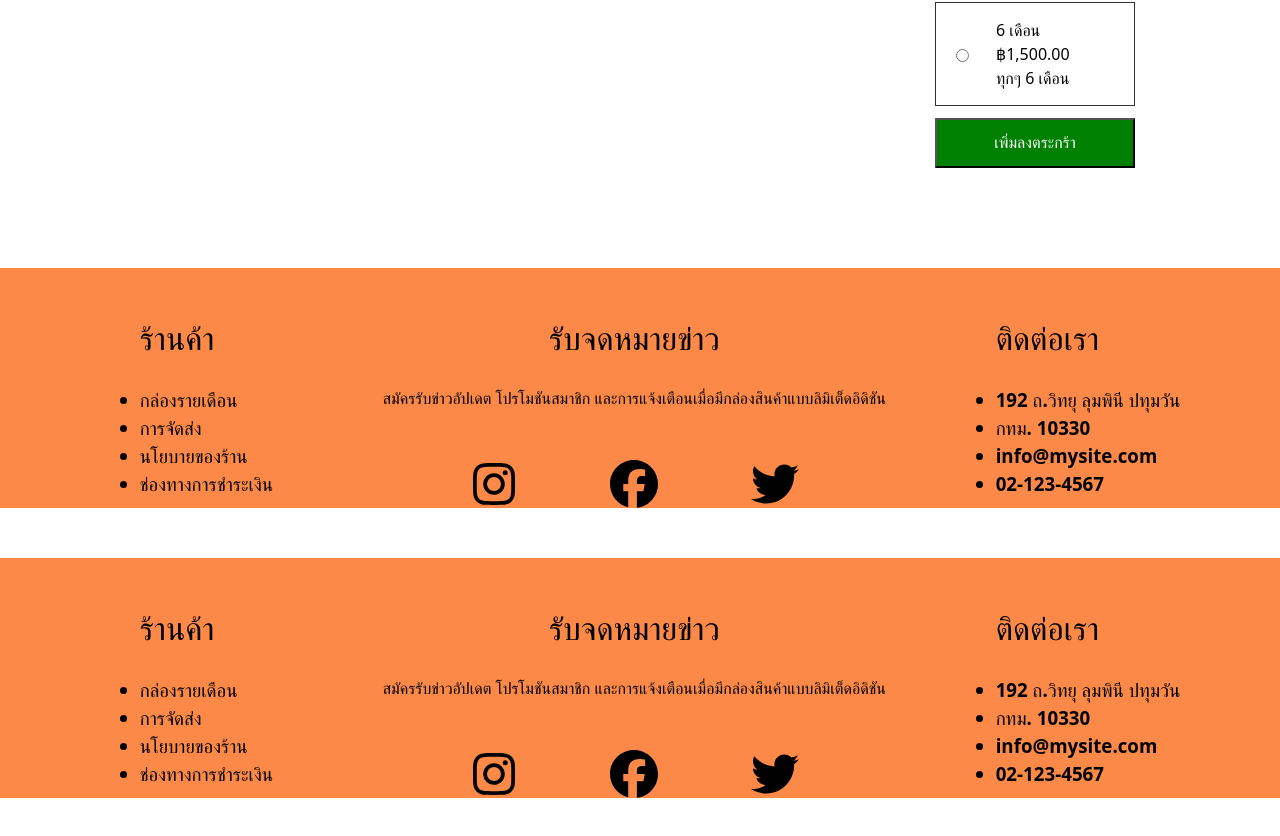
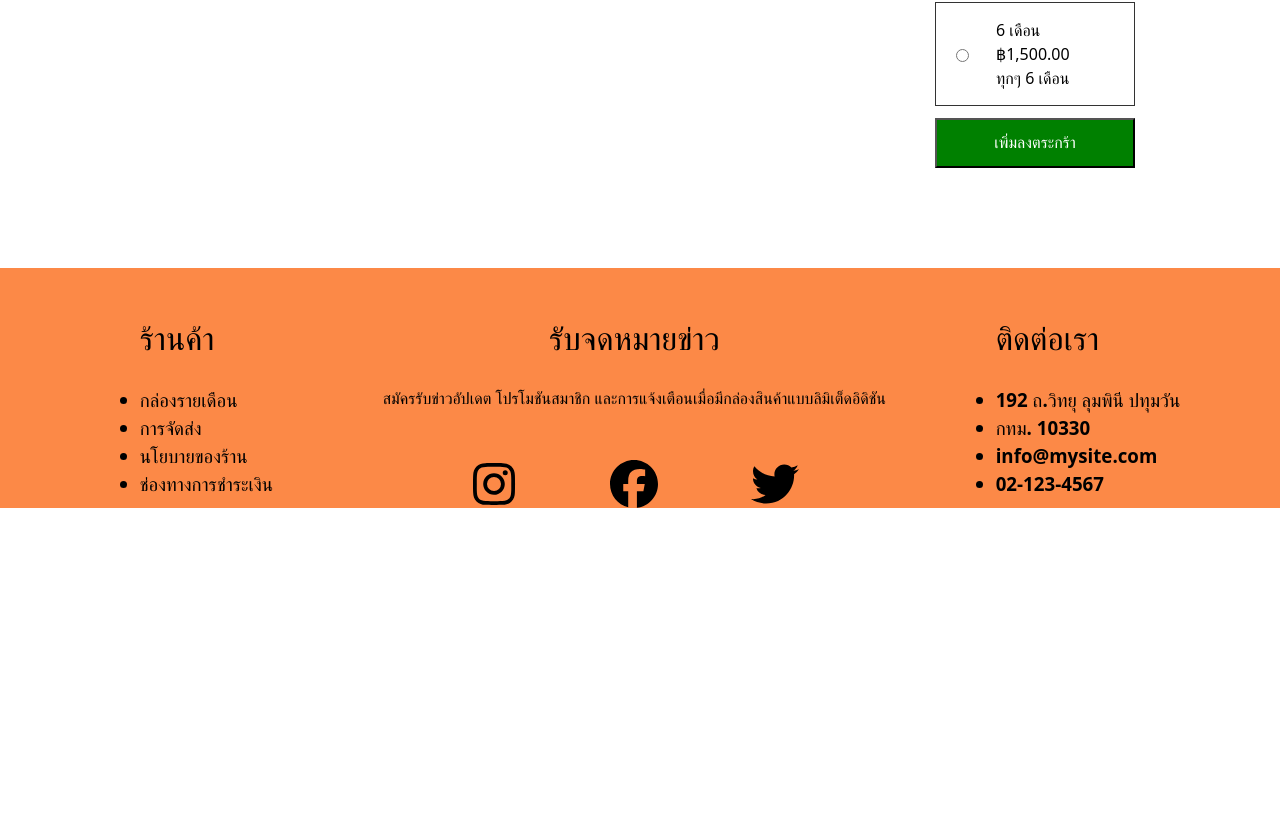
Before and after one commit to matheemooksombut-dotcom/BrandingWebsite, a React (Vite) app: page /product-3 in a window 1280 px wide. Shown: the part 1075-1911 px from the top of the page. After the commit the page ends 1629 px from the top, so only its background shows below. Built offline with nearby package versions, Linux system fonts and the light colour scheme.

Commit message:
UpdatedVersion

```diff
--- a/src/Home.jsx
+++ b/src/Home.jsx
@@ -3,13 +3,11 @@ import Headersection from './components/headersection.jsx'
 import Navbar from './components/navbar.jsx'
 import Branding from './components/branding.jsx'
 import Footer from './components/footer.jsx'
-import { useState } from 'react'
 
-function Home({ count,cartItems}) {
-
+function Home({ count, cartItems }) {
   return (
     <>
-      <Navbar count={count} />
+      <Navbar count={count} cartItems={cartItems} />
       <Headersection />
       <Branding />
       <div id="contact">
--- a/src/items.jsx
+++ b/src/items.jsx
@@ -2,11 +2,11 @@ import '../src/style/index.css'
 import Navbar from "./components/navbar.jsx"
 import Footer from './components/footer.jsx'
 import Itemscompoun from './components/itemscompoun.jsx'
-import { useState } from 'react'
-function Items({ count,setCount}) {
+
+function Items({ count, cartItems }) {
   return (
     <>
-      <Navbar count={count}  />
+      <Navbar count={count} cartItems={cartItems} />
       <Itemscompoun />
       <div id="contact">
         <Footer />
@@ -14,4 +14,5 @@ function Items({ count,setCount}) {
     </>
   )
 }
+
 export default Items
--- a/src/product-2.jsx
+++ b/src/product-2.jsx
@@ -1,12 +1,9 @@
 import '../src/style/index.css'
 import Navbar from "./components/navbar.jsx"
 import Footer from './components/footer.jsx'
-import { useState } from 'react'
-import { Link } from 'react-router-dom'
 import Productcompount2 from './components/product-2-compount.jsx'
-function Product2({ count, setCount }) {
-const [cartItems, setCartItems] = useState([])
 
+function Product2({ count, setCount, cartItems, setCartItems }) {
   const handleAddToCart = (item) => {
     setCartItems(prev => [...prev, item])
     setCount(prev => prev + 1)
@@ -14,17 +11,13 @@ const handleAddToCart = (item) => {
 
   return (
     <>
-      <Navbar count={count}   />
+      <Navbar count={count} cartItems={cartItems} />
       <Productcompount2 count={count} setCount={setCount} onAddToCart={handleAddToCart} />
       <div id="contact">
         <Footer />
       </div>
-
-
-
-
-
     </>
   )
 }
+
 export default Product2
--- a/src/product-3.jsx
+++ b/src/product-3.jsx
@@ -1,11 +1,9 @@
 import '../src/style/index.css'
 import Navbar from "./components/navbar.jsx"
 import Footer from './components/footer.jsx'
-import { useState } from 'react'
 import Productcompount3 from './components/product-3-compount.jsx'
-function Product3({ count, setCount }) {
-const [cartItems, setCartItems] = useState([])
 
+function Product3({ count, setCount, cartItems, setCartItems }) {
   const handleAddToCart = (item) => {
     setCartItems(prev => [...prev, item])
     setCount(prev => prev + 1)
@@ -13,21 +11,13 @@ const handleAddToCart = (item) => {
 
   return (
     <>
-      <Navbar count={count}  />
+      <Navbar count={count} cartItems={cartItems} />
       <Productcompount3 count={count} setCount={setCount} onAddToCart={handleAddToCart} />
       <div id="contact">
         <Footer />
       </div>
-
-        <div id="contact">
-          <Footer />
-        </div>
-
-
-
-
-
     </>
   )
 }
+
 export default Product3
--- a/src/product-4.jsx
+++ b/src/product-4.jsx
@@ -1,11 +1,9 @@
 import '../src/style/index.css'
 import Navbar from "./components/navbar.jsx"
 import Footer from './components/footer.jsx'
-import { useState } from 'react'
 import Productcompount4 from './components/product-4-compount.jsx'
-function Product4({ count, setCount }) {
-const [cartItems, setCartItems] = useState([])
 
+function Product4({ count, setCount, cartItems, setCartItems }) {
   const handleAddToCart = (item) => {
     setCartItems(prev => [...prev, item])
     setCount(prev => prev + 1)
@@ -13,21 +11,13 @@ const handleAddToCart = (item) => {
 
   return (
     <>
-      <Navbar count={count}   />
+      <Navbar count={count} cartItems={cartItems} />
       <Productcompount4 count={count} setCount={setCount} onAddToCart={handleAddToCart} />
       <div id="contact">
         <Footer />
       </div>
-
-        <div id="contact">
-          <Footer />
-        </div>
-
-
-
-
-
     </>
   )
 }
+
 export default Product4
```
Lines whose indentation alone changed are shown as unchanged.
